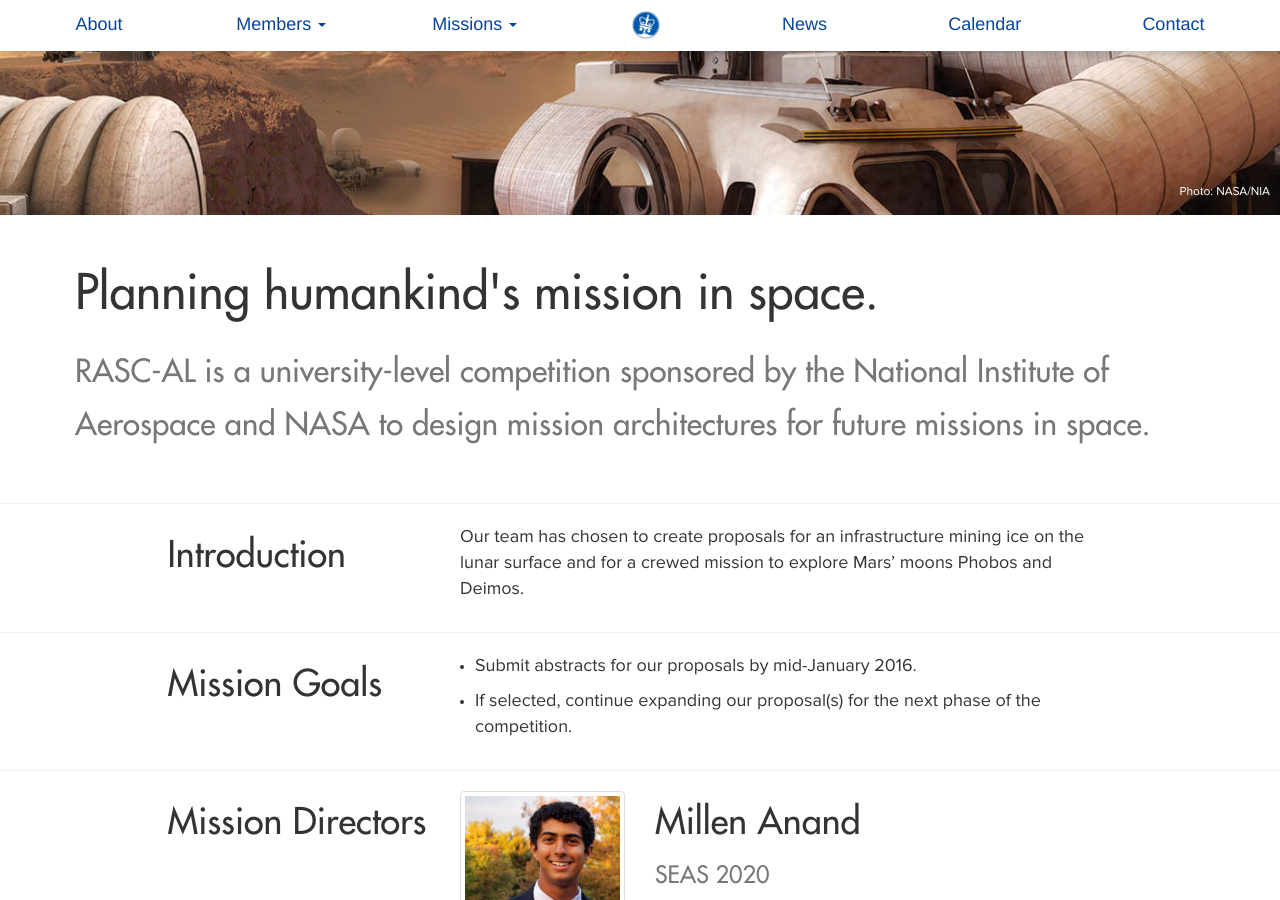
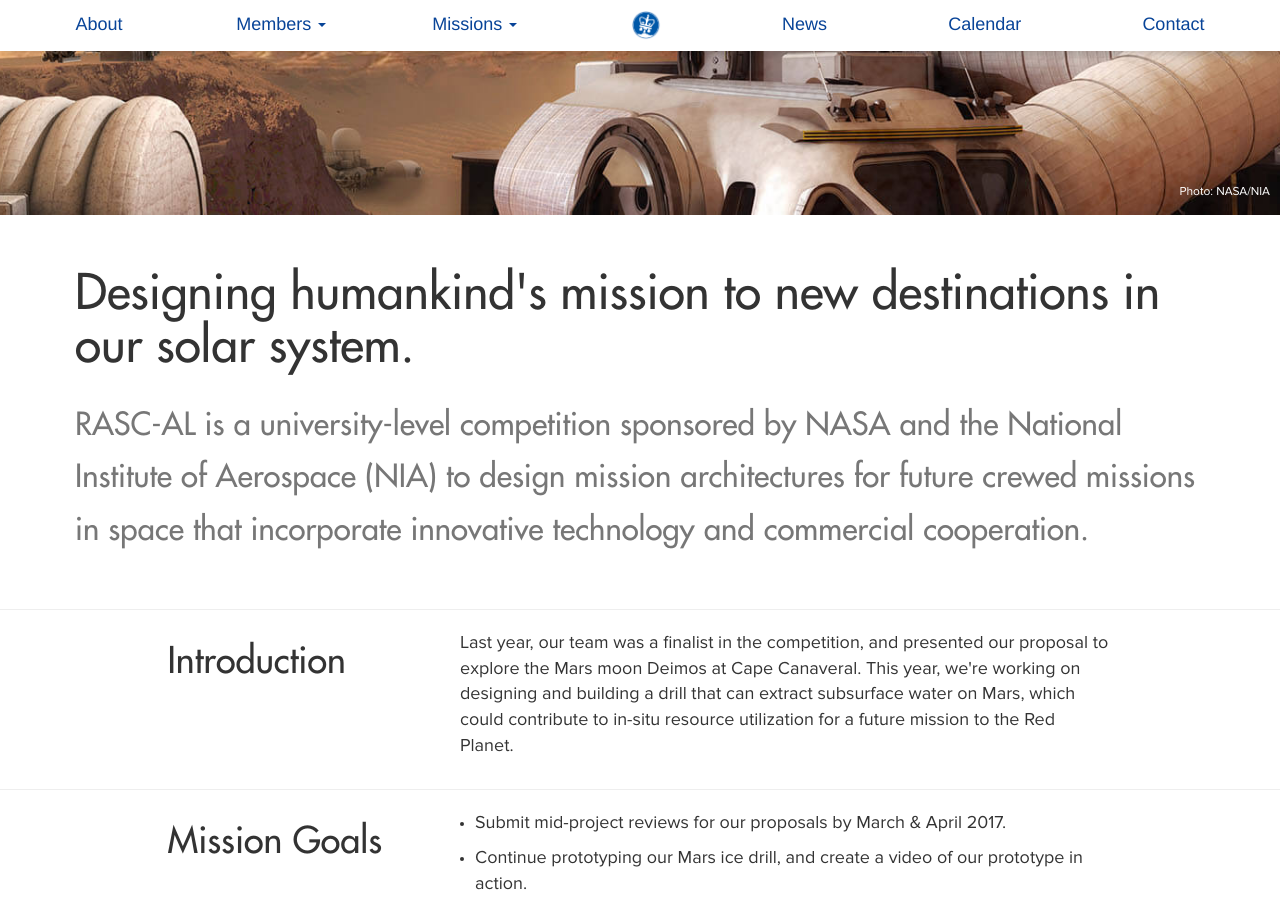
Before and after one commit to columbiaspace/columbiaspace.org, a Jekyll site: the page built from mission-rascal.html, in a window 1280 px wide and 900 px high, scrolled down 685 px. Built offline with Jekyll 4.4.1, drawn with Linux system fonts in a browser that asks for light colours; nearby versions of some CDN libraries; comment, search, counter and statistics services are not loaded; some of the changed text lies outside the part shown.

Commit message:
Update mission-rascal.html

```diff
--- a/mission-rascal.html
+++ b/mission-rascal.html
@@ -6,25 +6,25 @@
 jumboimage: "/assets/media/img/rascal/cover.jpg"
 imagecredit: "Photo: NASA/NIA"
 
-abstracttitle: "Planning humankind's mission in space."
-abstracttext: "RASC-AL is a university-level competition sponsored by the National Institute of Aerospace and NASA to design mission architectures for future missions in space."
+abstracttitle: "Designing humankind's mission to new destinations in our solar system."
+abstracttext: "RASC-AL is a university-level competition sponsored by NASA and the National Institute of Aerospace (NIA) to design mission architectures for future crewed missions in space that incorporate innovative technology and commercial cooperation."
 
-introtext: "Our team has chosen to create proposals for an infrastructure mining ice on the lunar surface and for a crewed mission to explore Mars’ moons Phobos and Deimos."
+introtext: "Last year, our team was a finalist in the competition, and presented our proposal to explore the Mars moon Deimos at Cape Canaveral. This year, we're working on designing and building a drill that can extract subsurface water on Mars, which could contribute to in-situ resource utilization for a future mission to the Red Planet."
 
 goals: true
-goalstext: "Submit abstracts for our proposals by mid-January 2016.;
-If selected, continue expanding our proposal(s) for the next phase of the competition."
+goalstext: "Submit mid-project reviews for our proposals by March & April 2017.;
+Continue prototyping our Mars ice drill, and create a video of our prototype in action."
 
 skills: false
 skillstext: ""
 
-achievements: false
-achievementstext: ""
+achievements: true
+achievementstext: "Selected as semi-finalists in the 2017 RASC-AL Competition!"
 
-missionleader: "Millen Anand; Brigid Angelini; Urvi Awasthi"
-leaderschool: "SEAS 2020; SEAS MS 2017; CC 2020"
-leadermajor: "Materials Science and Engineering; Electrical Engineering; Physics & Math"
-leaderimage: "/assets/media/img/profiles2016/manand.jpg; /assets/media/img/profiles2016/bangelini.jpg; /assets/media/img/profiles2016/uawasthi.jpg"
+missionleader: "Millen Anand; Brigid Angelini; Urvi Awasthi; James Gong"
+leaderschool: "SEAS 2020; SEAS MS 2017; CC 2020; CC 2019"
+leadermajor: "Materials Science and Engineering; Electrical Engineering; Physics & Math; Computer Science"
+leaderimage: "/assets/media/img/profiles2016/manand.jpg; /assets/media/img/profiles2016/bangelini.jpg; /assets/media/img/profiles2016/uawasthi.jpg; /assets/media/img/profiles/jgong.jpg"
 
 news: true
 news-cat: rascal
```
